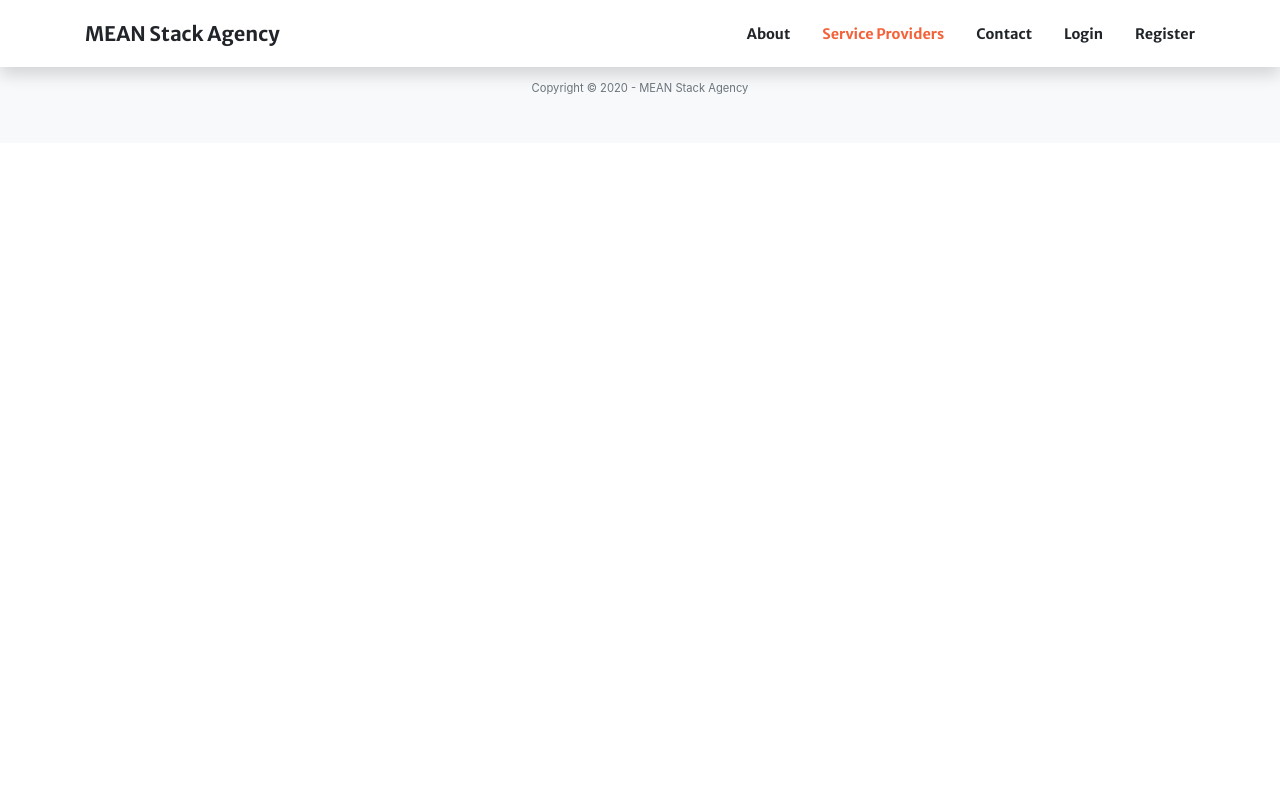
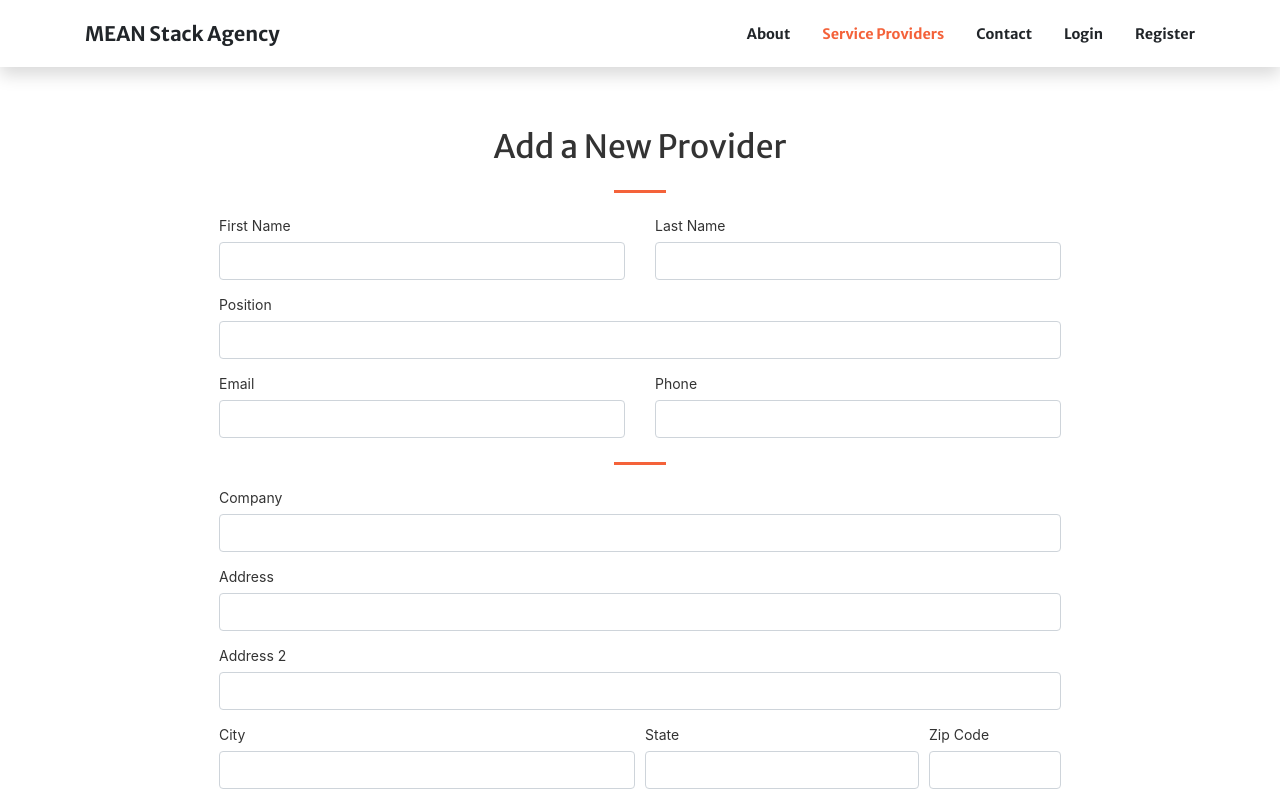
Before and after one commit to mobinbarmar/Providers-fullstack, an Angular app in the folder frontend/mean-stack-agency/: page /providers/add in a window 1280 px wide. Shown: the top 800 px of the page. Built offline with nearby package versions, Linux system fonts and the light colour scheme.

Commit message:
All form bugs fixed

```diff
--- a/frontend/mean-stack-agency/src/app/app-routing.module.ts
+++ b/frontend/mean-stack-agency/src/app/app-routing.module.ts
@@ -5,6 +5,7 @@ import { ContactComponent } from './contact/contact.component';
 import { HomeComponent } from './home/home.component';
 import { LoginComponent } from './login/login.component';
 import { NotfoundComponent } from './notfound/notfound.component';
+import { AddProvidersComponent } from './providers/add-providers/add-providers.component';
 import { ProvidersComponent } from './providers/providers.component';
 import { RegisterComponent } from './register/register.component';
 
@@ -15,6 +16,7 @@ const routes: Routes = [
   { path:'login', component:LoginComponent },
   { path:'register', component:RegisterComponent },
   { path:'providers', component:ProvidersComponent },
+  { path:'providers/add', component:AddProvidersComponent },
   { path:'**', component:NotfoundComponent },
 ];
 
--- a/frontend/mean-stack-agency/src/app/providers/add-providers/add-providers.component.ts
+++ b/frontend/mean-stack-agency/src/app/providers/add-providers/add-providers.component.ts
@@ -46,26 +46,33 @@ export class AddProvidersComponent implements OnInit {
       }
     }
 
-
     let p = this.providersForm.value
-    this.provider.id = newId
-    this.provider.firstname = p.firstname
-    this.provider.lastname = p.lastname
-    this.provider.position = p.position
-    this.provider.company = {
-      company_name: p.company_name,
-      address: p.address,
-      address2: p.address2,
-      city: p.city,
-      state: p.state,
-      postal_code: p.postal_code,
-      phone: p.phone,
-      email: p.email,
-      description: p.description,
-      tagline: p.tagline
+    console.log(p);
+    this.provider = {
+      id: p.id,
+      firstname: p.firstname,
+      lastname: p.lastname,
+      position: p.position,
+      company: p.company
     }
+    // this.provider.id = newId
+    // this.provider.firstname = p.firstname
+    // this.provider.lastname = p.lastname
+    // this.provider.position = p.position
+    // this.provider.company = {
+    //   company_name: p.company_name,
+    //   address: p.address,
+    //   address2: p.address2,
+    //   city: p.city,
+    //   state: p.state,
+    //   postal_code: p.postal_code,
+    //   phone: p.phone,
+    //   email: p.email,
+    //   description: p.description,
+    //   tagline: p.tagline
+    // }
     providers.push(this.provider)
     this.submitted = true
-
+    console.log(this.submitted);
   }
 }
--- a/frontend/mean-stack-agency/src/app/providers/providers.component.html
+++ b/frontend/mean-stack-agency/src/app/providers/providers.component.html
@@ -3,7 +3,7 @@
       <h2 class="text-center mt-0">At Your Service</h2>
       <hr class="divider my-4">
 
-      <a routerLink="/providers/add-provider/" class="btn btn-primary my-2" routerLinkActive="active">Add New Provider</a>
+      <a routerLink="/providers/add" class="btn btn-primary my-2" routerLinkActive="active">Add New Provider</a>
 
       <div class="table-responsive">
 
--- a/frontend/mean-stack-agency/src/app/providers/providers.component.ts
+++ b/frontend/mean-stack-agency/src/app/providers/providers.component.ts
@@ -1,5 +1,5 @@
 import { Component, OnInit } from '@angular/core';
-import { provider } from '../models/providers.data';
+import { providers } from '../models/providers.data';
 
 
 @Component({
@@ -10,7 +10,7 @@ import { provider } from '../models/providers.data';
 })
 export class ProvidersComponent implements OnInit {
 
-  providers: any[] = provider
+  providers: any[] = providers
 
   constructor() { }
 
```
